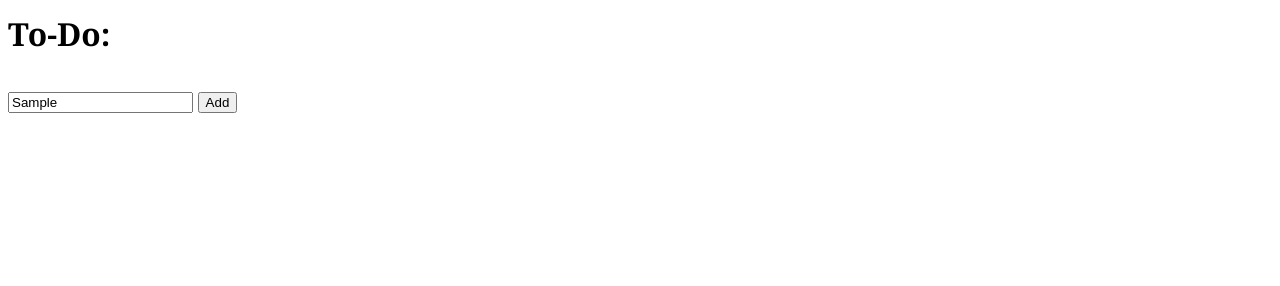
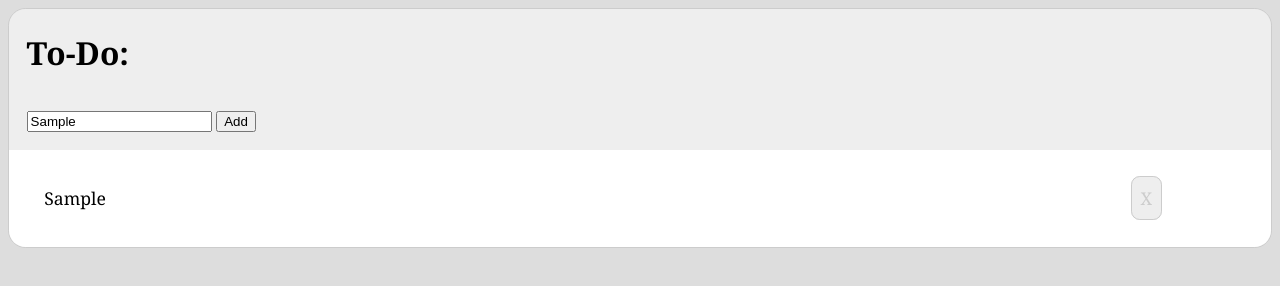
Before and after one commit to ccmadrid/dsn1676-assignment-5, a plain HTML site: page index.html in a window 1280 px wide. Both pictures are taken after typing "Sample" into the empty fields and a click on the button "Add". Drawn offline with nearby package versions, Linux system fonts and the light colour scheme.

Commit message:
added some js functionality & styles
able to add lis to list

```diff
--- a/css/main.css
+++ b/css/main.css
@@ -12,8 +12,55 @@ html {
   -ms-text-size-adjust: 100%;
   -webkit-text-size-adjust: 100%;
   text-size-adjust: 100%;
+  background-color: #ddd
 }
 
 *, *:before, *:after {
   box-sizing: inherit;
 }
+.container {
+	border: 1px solid #ccc;
+	border-radius: 1em;
+	overflow: hidden;
+
+}
+
+.top {
+	background-color: #eee;
+	padding: 1em;
+}
+
+.listcontainer {
+	padding: 1em;
+	background-color: #fff;
+}
+
+.js-item {
+	display: inline-block;
+	padding: 1em;
+	width: 90%;
+	text-decoration: none;
+	color: #000;
+	margin: 0;
+}
+
+.list {
+	list-style: none;
+	margin: 0;
+	padding: 0;
+}
+
+.js-li {
+	display:;
+	width: 100%;
+}
+
+.js-close {
+	text-decoration: none;
+	color: #ccc;
+	padding: 0.5em;
+	margin: 0;
+	border: 1px solid #ccc;
+	border-radius: 0.5em;
+	background-color: #eee;
+}
--- a/index.html
+++ b/index.html
@@ -9,7 +9,7 @@
   <link href="css/main.css" rel="stylesheet">
 </head>
 <body>
-<div class="conatiner">
+<div class="container">
 	<div class="top">
 		<h1 class="title">To-Do:</h1>
 		<form action="#" method="post" class="form">
@@ -17,7 +17,6 @@
 			<button type="submit">Add</button>
 		</form>
 	</div>
-
 	<div class="listcontainer">
 		<ul class="list">
 		</ul>
--- a/js/main.js
+++ b/js/main.js
@@ -8,5 +8,13 @@ var $items = $('.list li');
 $form.on('submit', function (e) {
 	e.preventDefault();
 
+	var $li = $('<li class="js-li">');
+	var inputValue = $input.val();
+	var $inputA = $('<a href="#" class="js-item">').html($input.val())
+	var $close = '<a href="#" class="js-close">X</a>'
+
+	$li.append($inputA).append($close);
+	$list.append($li);
+	console.log($close);
 
 });
```
